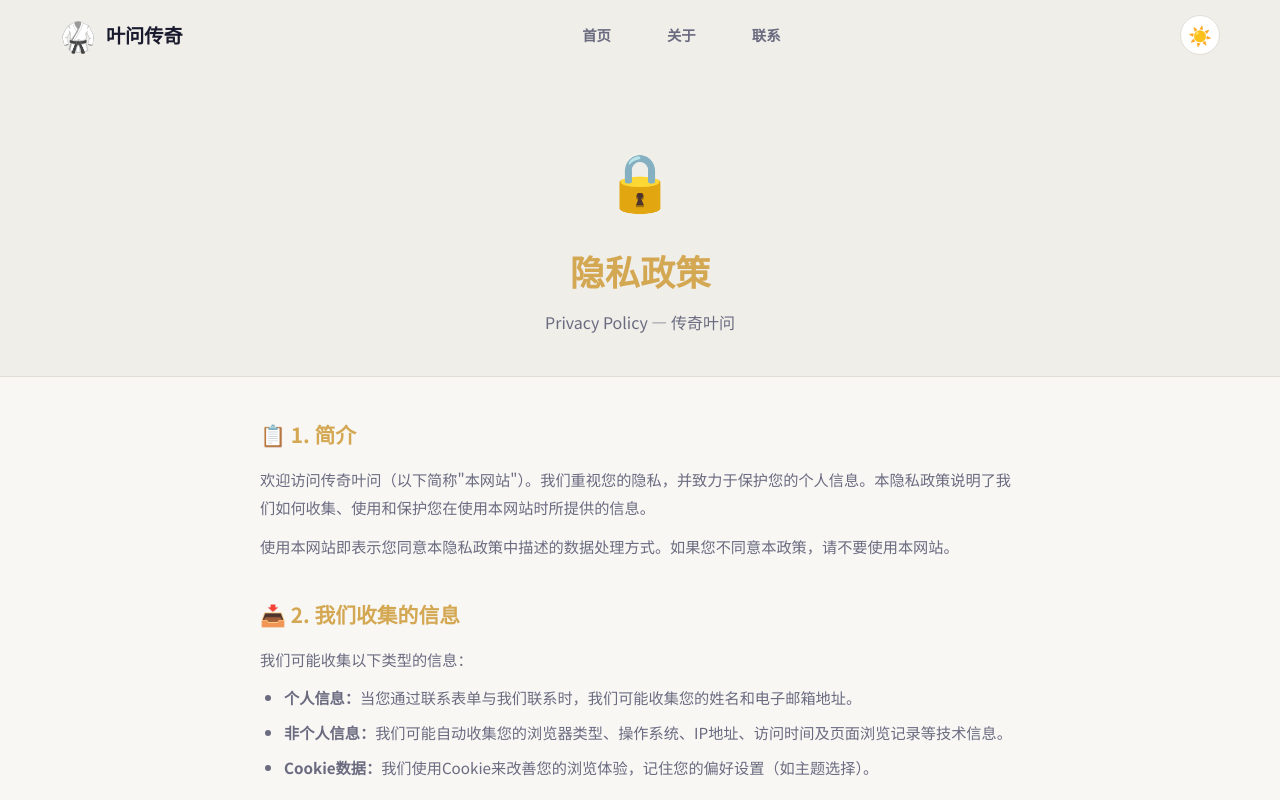
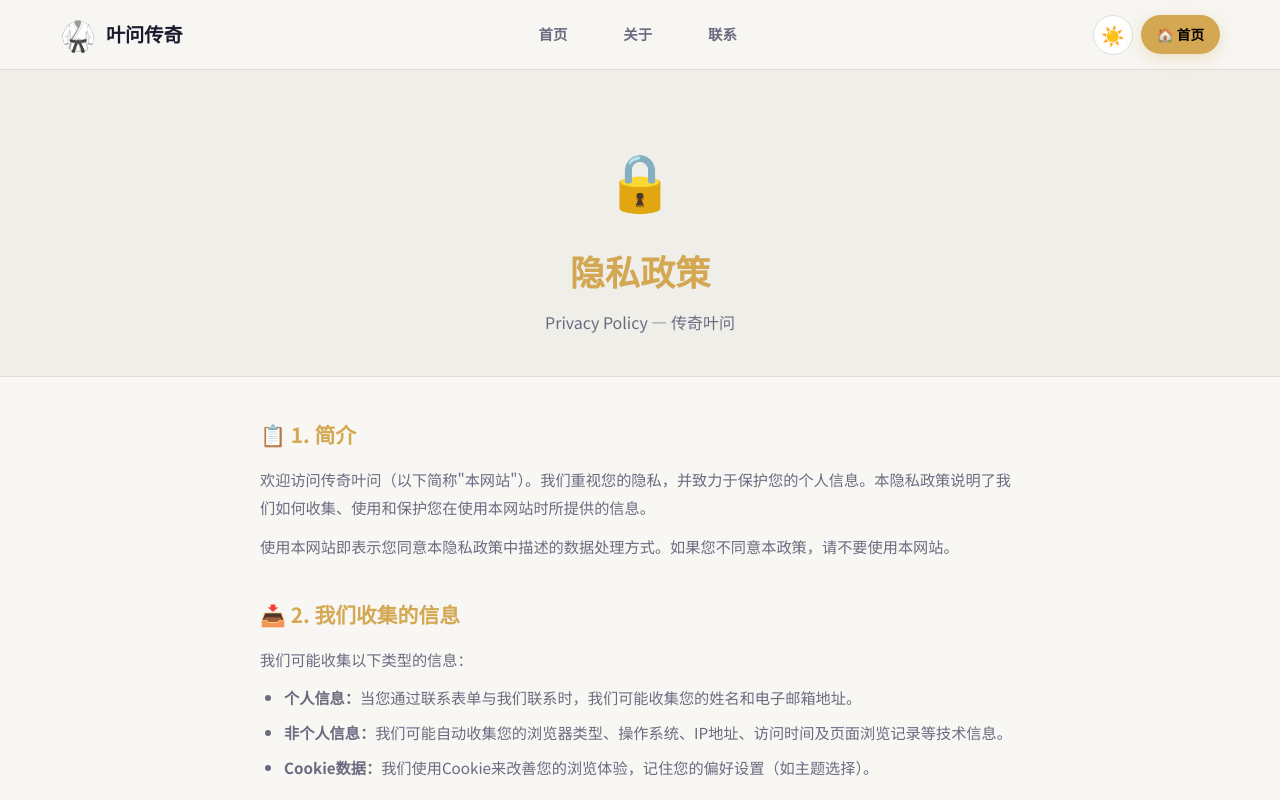
Before and after one commit to galalemad75-creator/abouman-site, a website: page privacy.html in a window 1280 px wide. Shown: the top 800 px of the page. Drawn offline with nearby package versions, Linux system fonts and the light colour scheme.

Commit message:
fix: إضافة زر الرجوع للرئيسية في صفحات الخصوصية والشروط + header ثابت

```diff
--- a/privacy.html
+++ b/privacy.html
@@ -25,7 +25,7 @@
 </head>
 <body>
 
-<header class="header" id="header">
+<header class="header scrolled" id="header">
   <div class="container nav-inner">
     <a href="index.html" class="logo"><span class="logo-icon">🥋</span><span class="logo-text">叶问传奇</span></a>
     <nav style="display:flex;gap:24px">
@@ -37,6 +37,7 @@
       <button class="theme-btn" id="themeToggle" aria-label="切换主题">
         <span class="theme-icon">🌙</span>
       </button>
+      <a href="index.html" class="btn btn-primary btn-sm">🏠 首页</a>
     </div>
   </div>
 </header>
@@ -140,6 +141,10 @@
     最后更新日期：2026年4月9日 · Last Updated: April 9, 2026
   </div>
 
+  <div style="text-align:center;margin-top:30px">
+    <a href="index.html" class="btn btn-primary" style="font-size:1rem;padding:14px 32px">🏠 返回首页 · Back to Home</a>
+  </div>
+
 </div>
 
 <footer class="footer">
```
Also changed, not shown: terms.html (+6 -1 lines).
